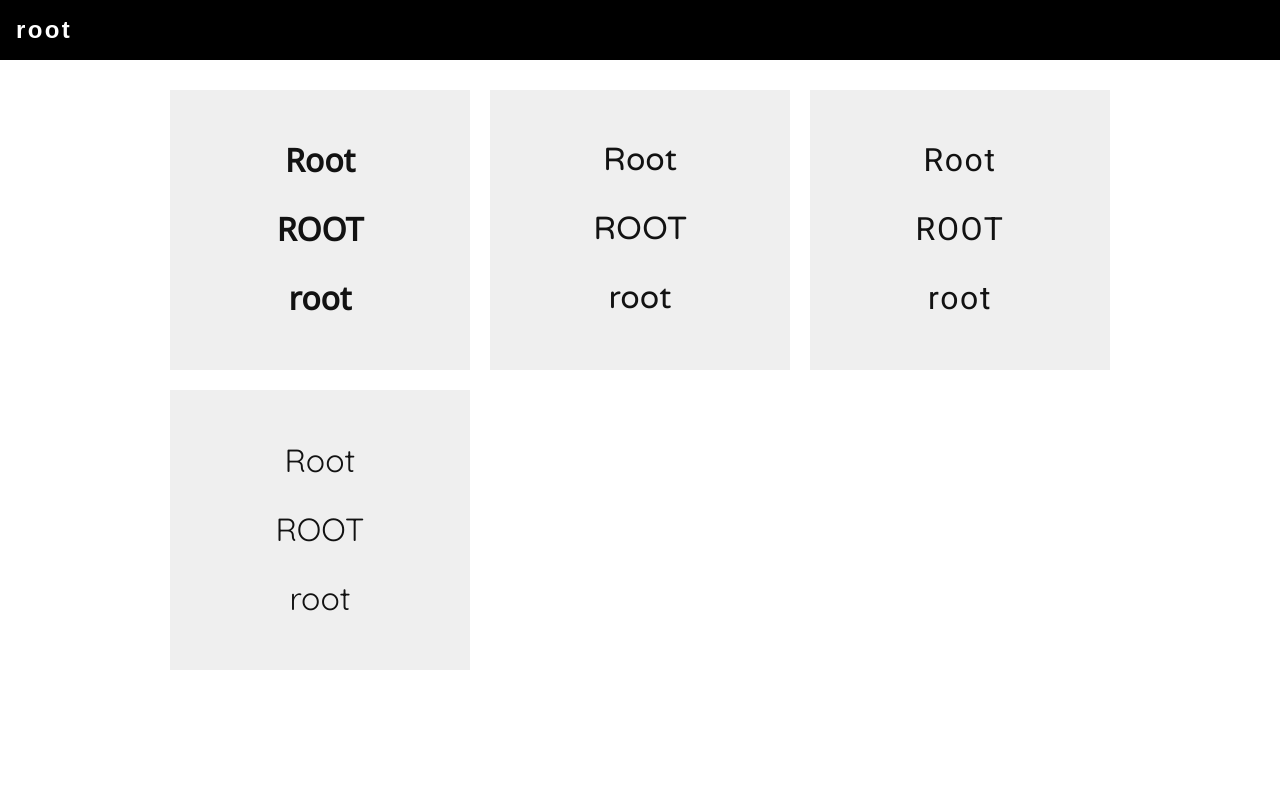
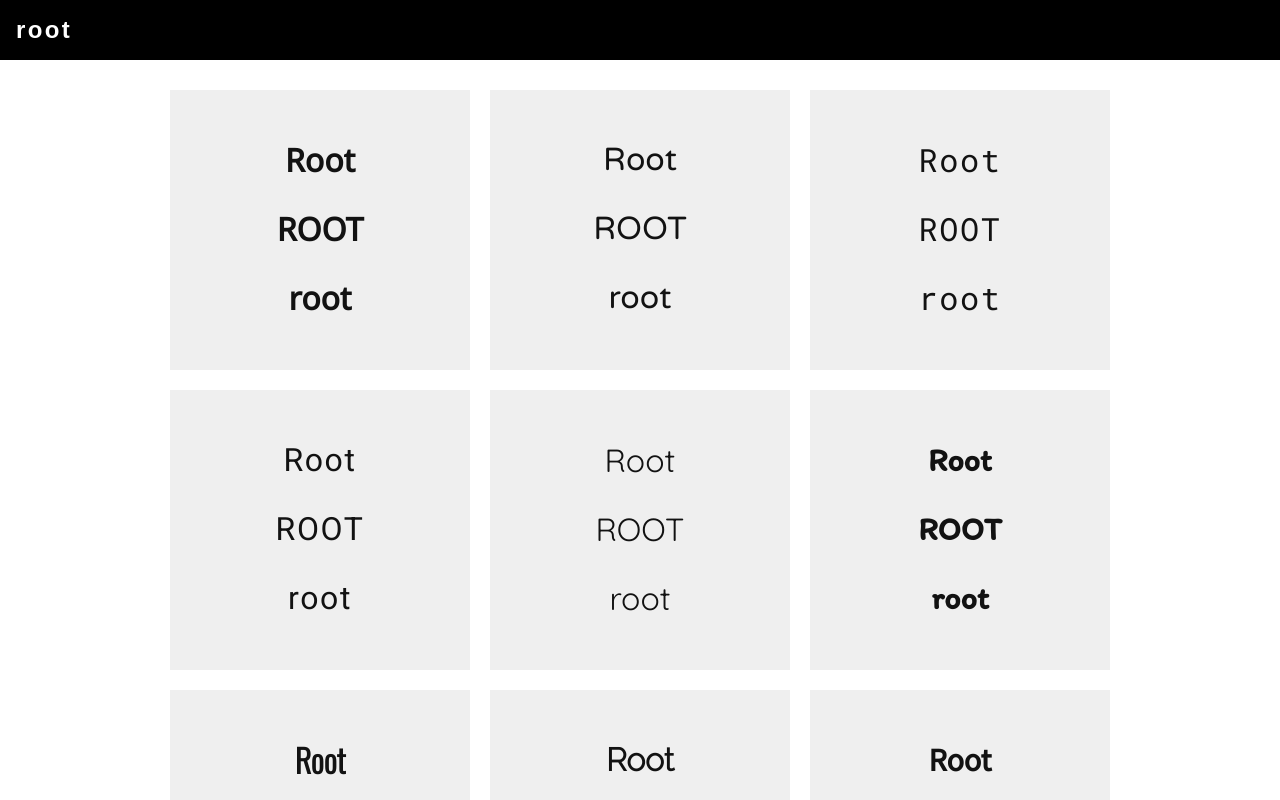
Before and after one commit to jhserodio/root, a React (Create React App) app: page / in a window 1280 px wide. Shown: the top 800 px of the page. Built offline with nearby package versions, Linux system fonts and the light colour scheme.

Commit message:
new fonts

```diff
--- a/src/app/App.js
+++ b/src/app/App.js
@@ -5,7 +5,12 @@ import Grid from './components/Grid'
 import Noto from './components/Noto'
 import Valera from './components/Valera'
 import Roboto from './components/Roboto'
+import RobotoMono from './components/RobotoMono'
 import Quicksand from './components/Quicksand'
+import Itim from './components/Itim'
+import Oswald from './components/Oswald'
+import Raleway from './components/Raleway'
+import Source from './components/Source'
 
 class App extends Component {
   render() {
@@ -16,8 +21,13 @@ class App extends Component {
           <Grid>
             <Noto />
             <Valera />
+            <RobotoMono />
             <Roboto />
             <Quicksand />
+            <Itim />
+            <Oswald />
+            <Raleway />
+            <Source />
           </Grid>
         </main>
       </div>
```
